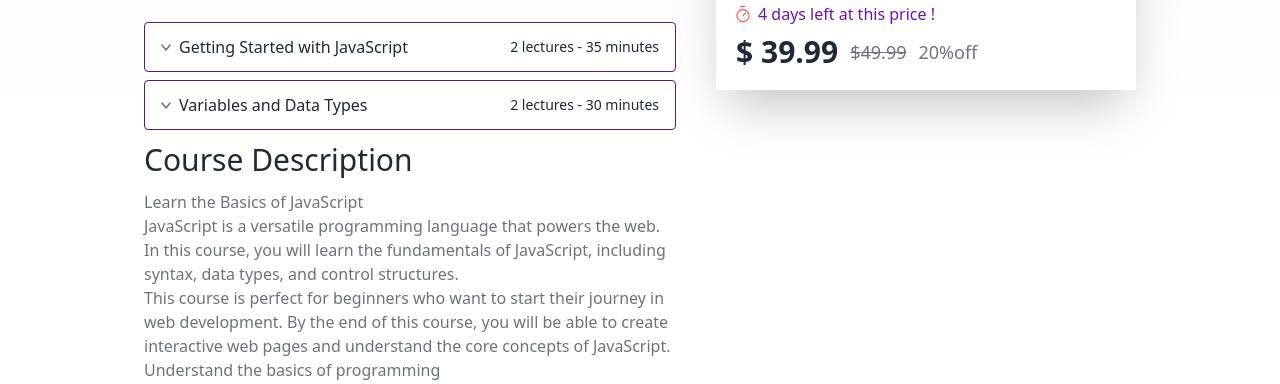
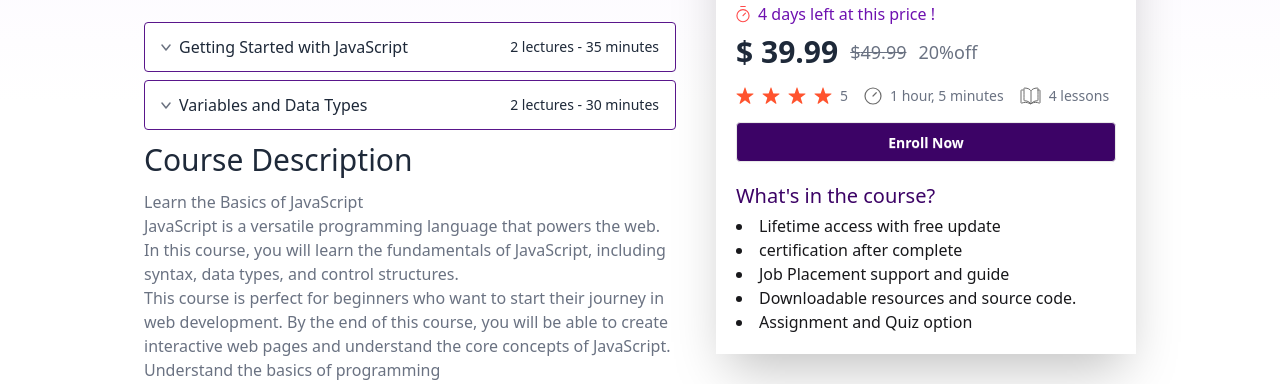
Before and after one commit to almamun528/LMS, a React (Vite) app in the folder SkillSprint-Client/: page /course/605c72efb3f1c2b1f8e4e1a1 in a window 1280 px wide. Shown: the part 510-894 px from the top of the page. Built offline with nearby package versions, Linux system fonts and the light colour scheme; no server answers.

Commit message:
course details page ui done

```diff
--- a/SkillSprint-Client/src/hook/useUser.jsx
+++ b/SkillSprint-Client/src/hook/useUser.jsx
@@ -3,8 +3,9 @@ import { useSelector } from "react-redux";
 
 const useUser = () => {
   const [isEducator, SetIsEducator] = useState(false);
+  const [isAlreadyEnrolled, SetIsAlreadyEnrolled] = useState(false);
   const user = useSelector((state) => state.auth.user);
 
-  return { user, isEducator };
+  return { user, isEducator, isAlreadyEnrolled };
 };
 export default useUser;
--- a/SkillSprint-Client/src/pages/student/CourseDetails.jsx
+++ b/SkillSprint-Client/src/pages/student/CourseDetails.jsx
@@ -1,17 +1,21 @@
 import { useEffect, useState } from "react";
 import { useParams } from "react-router-dom";
 import useCourses from "../../hook/useCourses";
-
 import { assets } from "../../assets/assets";
-import { calculateChapterTime } from "../../utility/Course.Function";
+import {
+  calculateChapterTime,
+  calculateCourseDuration,
+  calculateNoOfLectures,
+} from "../../utility/Course.Function";
 import humanizeDuration from "humanize-duration";
+import useUser from "../../hook/useUser";
 
 const CourseDetails = () => {
   const { id } = useParams();
   const [openSections, setOpenSections] = useState({});
   const [courseData, setCourseData] = useState();
   const { courses, loading, error } = useCourses();
-
+  const { isAlreadyEnrolled } = useUser();
   const fetchCourseData = () => {
     const findCourse = courses.find((course) => course?._id === id);
     setCourseData(findCourse);
@@ -156,10 +160,48 @@ const CourseDetails = () => {
                 (courseData?.discount * courseData?.coursePrice) / 100
               ).toFixed(2)}{" "}
             </p>
-            <p className="md:text-lg text-gray-500 line-through">${courseData?.coursePrice}</p>
+            <p className="md:text-lg text-gray-500 line-through">
+              ${courseData?.coursePrice}
+            </p>
             <p className="text-lg text-gray-500">{courseData?.discount}%off</p>
           </div>
-          {/*  */}
+
+          <div className="flex items-center text-sm md:text-md gap-4 pt-2 md:pt-4 text-gray-500">
+            {/* review and rating  */}
+            <div className="flex gap-2">
+              {" "}
+              <img src={assets.star} alt="star icon" />
+              <img src={assets.star} alt="star icon" />
+              <img src={assets.star} alt="star icon" />
+              <img src={assets.star} alt="star icon" />
+              <p>5</p>
+            </div>
+
+            {/* time duration and icons */}
+            <div className="flex items-center gap-2">
+              <img src={assets.time_clock_icon} alt="time clock icons" />
+              {courseData && <p>{calculateCourseDuration(courseData)}</p>}
+            </div>
+            {/* lesson icons and function */}
+            <div className="flex items-center gap-2">
+              <img src={assets.lesson_icon} alt="lesson icons" />
+              {courseData && <p>{calculateNoOfLectures(courseData)} lessons</p>}
+            </div>
+          </div>
+          <button className="btn w-full my-4 bg-purple-950 text-white hover:bg-purple-900">
+            {isAlreadyEnrolled ? "Already Enrolled" : "Enroll Now"}
+          </button>
+          {/* bottom description */}
+          <div>
+            <p className="text-sm md:text-xl text-purple-950 my-1">What's in the course?</p>
+            <ul className="list-inside list-disc leading-6">
+              <li>Lifetime access with free update</li>
+              <li>certification after complete</li>
+              <li>Job Placement support and guide</li>
+              <li>Downloadable resources and source code.</li>
+              <li>Assignment and Quiz option</li>
+            </ul>
+          </div>
         </div>
       </div>
     </section>
--- a/SkillSprint-Client/src/utility/Course.Function.js
+++ b/SkillSprint-Client/src/utility/Course.Function.js
@@ -1,12 +1,9 @@
 // !==================Function for course related==================================
-
-
 
 import humanizeDuration from "humanize-duration";
 
-
 // function to calculate average rating of course.
- export const  calculateRating = (course) => {
+export const calculateRating = (course) => {
   if (course.courseRatings.length === 0) {
     return 0;
   }
```
